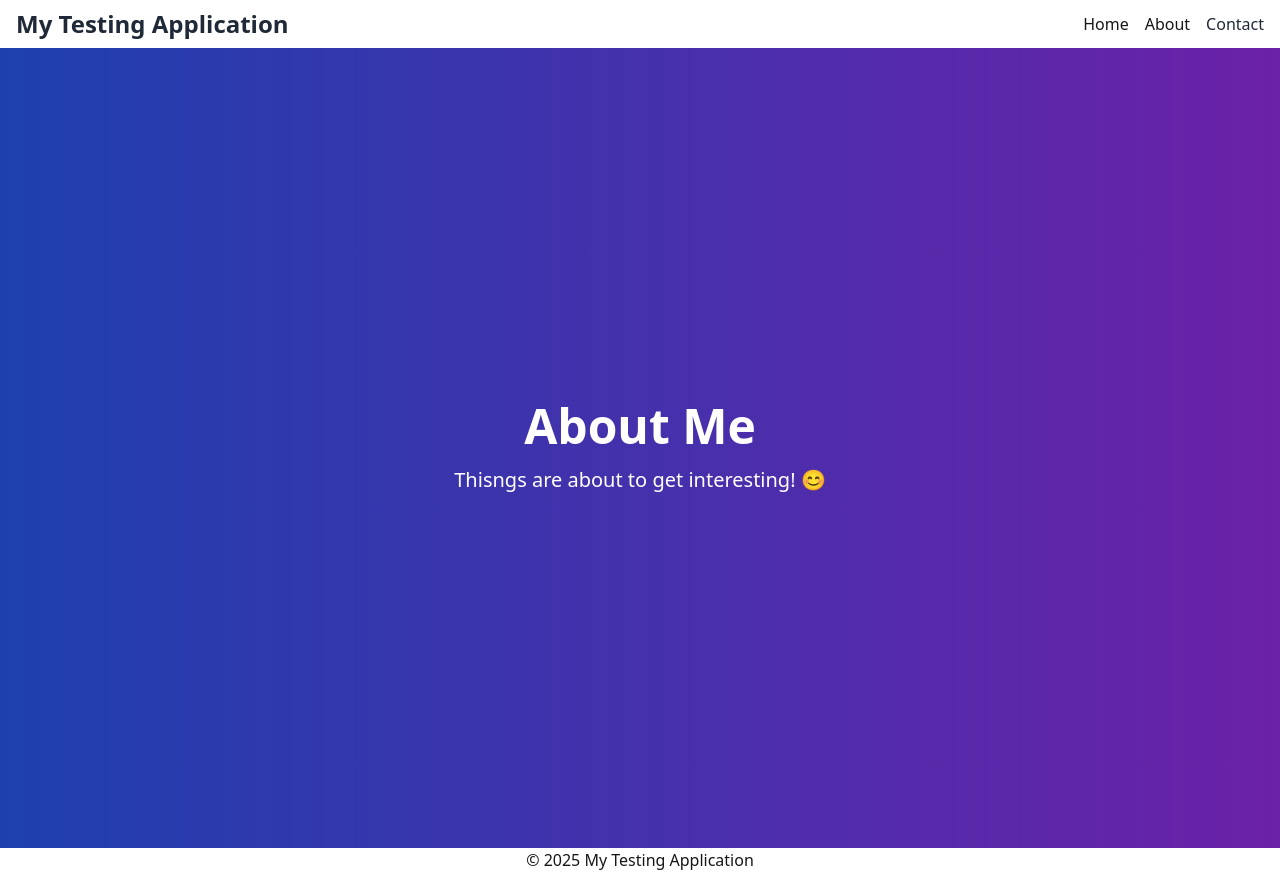
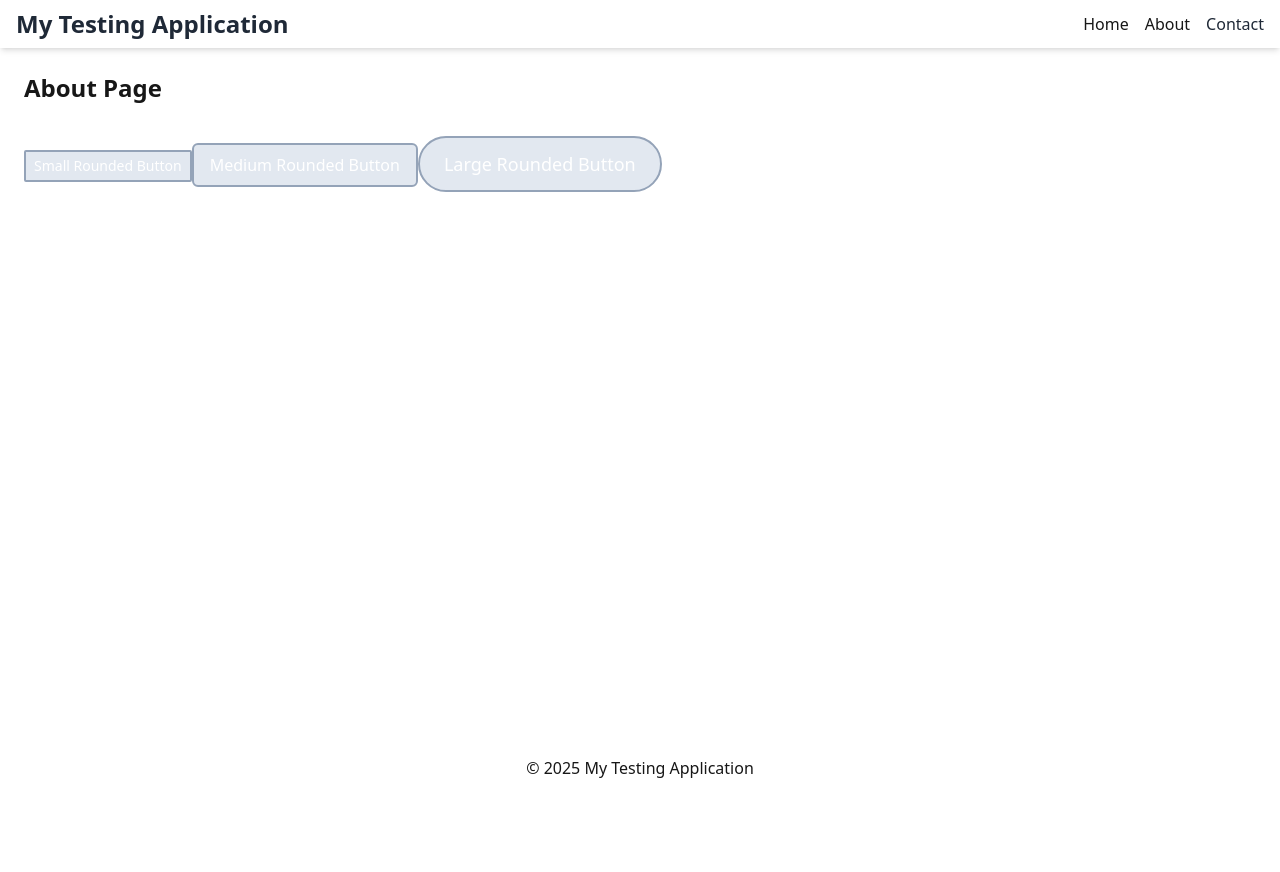
Before and after one commit to kabandapatrick2580/alx-project-0x02-setup, a Next.js app in the folder alx-project-0x02/: page /about in a window 1280 px wide. After the commit the page ends 800 px from the top, so only its background shows below. Built offline with nearby package versions, Linux system fonts and the light colour scheme.

Commit message:
added three buttons with the different sizez

```diff
--- /dev/null
+++ b/alx-project-0x02/components/common/Button.tsx
@@ -0,0 +1,24 @@
+import React from 'react';
+import { ButtonProps } from '@/interfaces';
+
+const Button: React.FC<ButtonProps> = ({ size = 'medium', shape = 'rounded-md', label, onClick, className }) => {
+
+    // define size classes for the purpose of styling
+    const sizeClasses = {
+        small: 'px-2 py-1 text-sm',
+        medium: 'px-4 py-2 text-base',
+        large: 'px-6 py-3 text-lg',
+    };
+
+    // combine classes dynamically for the purpose of styling and customization
+    const baseClass = `bg-slate-200 border-solid border-2 border-slate-400 text-black hover:bg-slate-800 text-white focus:ring focus:ring-blue-300 transition-all`;
+    const combinedClass = `${baseClass} ${sizeClasses[size]} ${shape} ${className}`;
+
+    return (
+        <button className={combinedClass} onClick={onClick}>
+            {label}
+        </button>
+    );
+};
+
+export default Button;
--- a/alx-project-0x02/components/common/PostModal.tsx
+++ b/alx-project-0x02/components/common/PostModal.tsx
@@ -1,4 +1,5 @@
 import { PostModalProps } from '@/interfaces';
+import { useState } from 'react';
 
 const PostModal: React.FC<PostModalProps> = ({ isOpen, onClose, onSubmmit }) => {
     const [title, setTitle] = useState('');
--- a/alx-project-0x02/pages/about.tsx
+++ b/alx-project-0x02/pages/about.tsx
@@ -1,17 +1,36 @@
+import Button from "@/components/common/Button";
+
 const About: React.FC = () => {
+    const handleClick = (size: string, shape: string) => {
+        alert(`Button size: ${size}, Button shape: ${shape}`);
+    }
     return (
-        <div className="flex flex-col h-screen">
-            <main className="flex-grow flex items-center justify-center bg-gradient-to-r from-blue-800 to-purple-800">
-                <div className="text-center">
-                    <h1 className="text-5xl font-bold text-white">
-                        About Me
-                    </h1>
-                    <p className="mt-4 text-xl text-white">
-                    Thisngs are about to get interesting! 😊
-                    </p>
-                </div>
-            </main>
+        <div className="p-6">
+            <h1 className="text-2xl font-bold mb-4">
+                About Page
+            </h1>
+            <div className="space-y-4">
+                <Button
+                    size="small"
+                    shape="rounded-sm"
+                    label="Small Rounded Button"
+                    onClick={() => handleClick('small', 'rounded-sm')}
+                />
+
+                <Button
+                    size="medium"
+                    shape="rounded-md"
+                    label="Medium Rounded Button"
+                    onClick={() => handleClick('medium', 'rounded-md')}
+                />
+                <Button
+                    size="large"
+                    shape="rounded-full"
+                    label="Large Rounded Button"
+                    onClick={() => handleClick('large', 'rounded-full')}
+                />
+            </div>
         </div>
-    )
-}
+    );
+};
 export default About;
```
Also changed, not shown: alx-project-0x02/interfaces/index.ts (+8 -0 lines).
